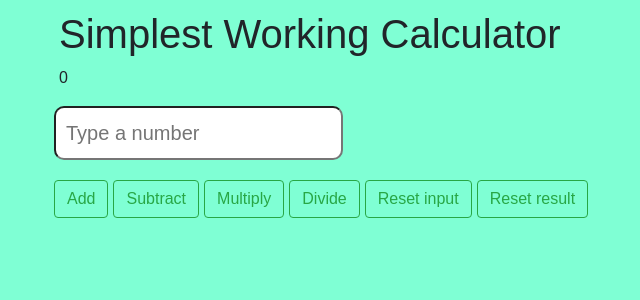
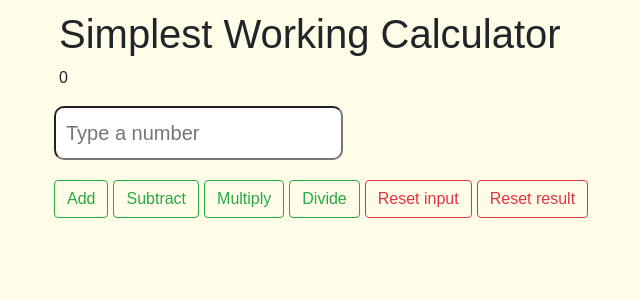
Before and after one commit to AgniveshChaubey/React-project2-basic-calculator, a React (Create React App) app: page / in a window 1280 px wide. Shown: the top 300 px of the page, without its empty margins (36-676 px from the left). Built offline with nearby package versions, Linux system fonts and the light colour scheme.

Commit message:
last 2 button styled

```diff
--- a/src/App.js
+++ b/src/App.js
@@ -60,8 +60,8 @@ function App() {
           <button className="btn btn-outline-success" onClick={minus}>Subtract</button>
           <button className="btn btn-outline-success" onClick={times}>Multiply</button>
           <button className="btn btn-outline-success" onClick={divide}>Divide</button>
-          <button className="btn btn-outline-success" onClick={resetInput}>Reset input</button>
-          <button className="btn btn-outline-success" onClick={resetResult}>Reset result</button>
+          <button className="btn btn-outline-danger" onClick={resetInput}>Reset input</button>
+          <button className="btn btn-outline-danger" onClick={resetResult}>Reset result</button>
         </form>
       </div>
     );
--- a/src/index.css
+++ b/src/index.css
@@ -1,6 +1,6 @@
 body {
   margin: 0;
-  background-color: aquamarine;
+  background-color: rgb(255, 253, 231);
   font-family: -apple-system, BlinkMacSystemFont, 'Segoe UI', 'Roboto', 'Oxygen',
     'Ubuntu', 'Cantarell', 'Fira Sans', 'Droid Sans', 'Helvetica Neue',
     sans-serif;
```
